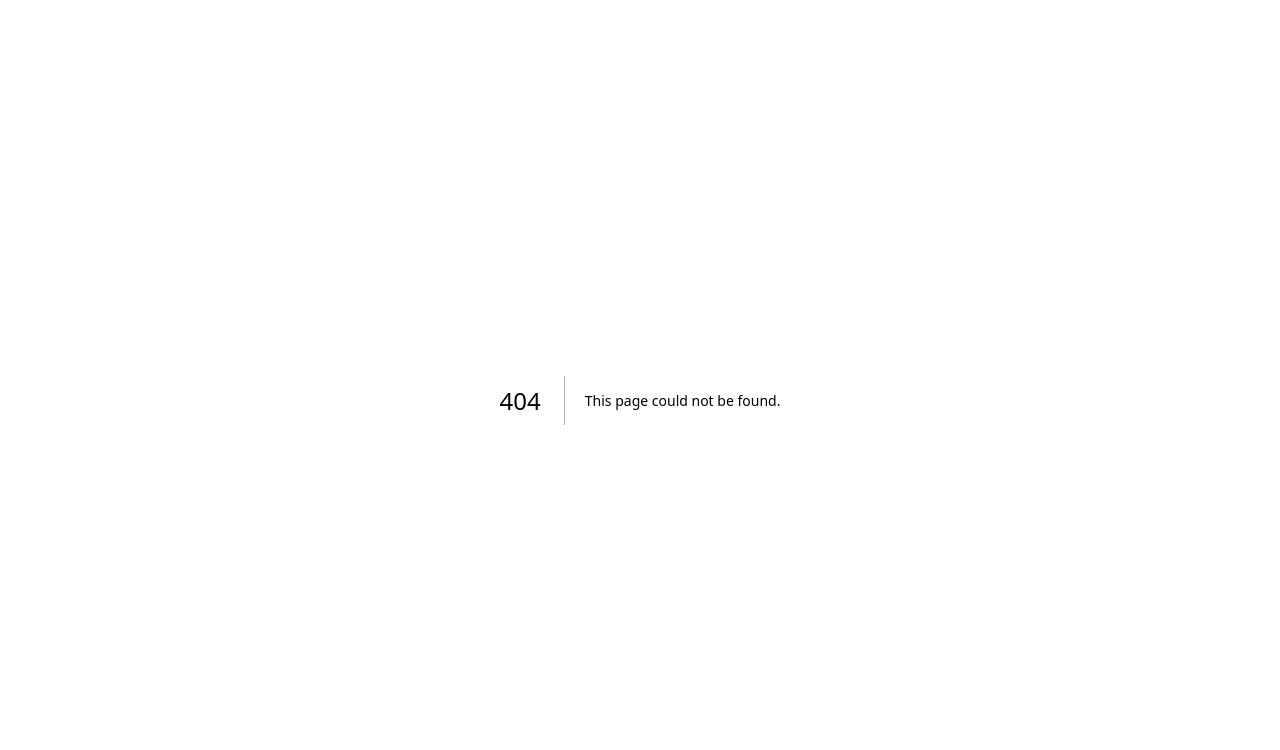
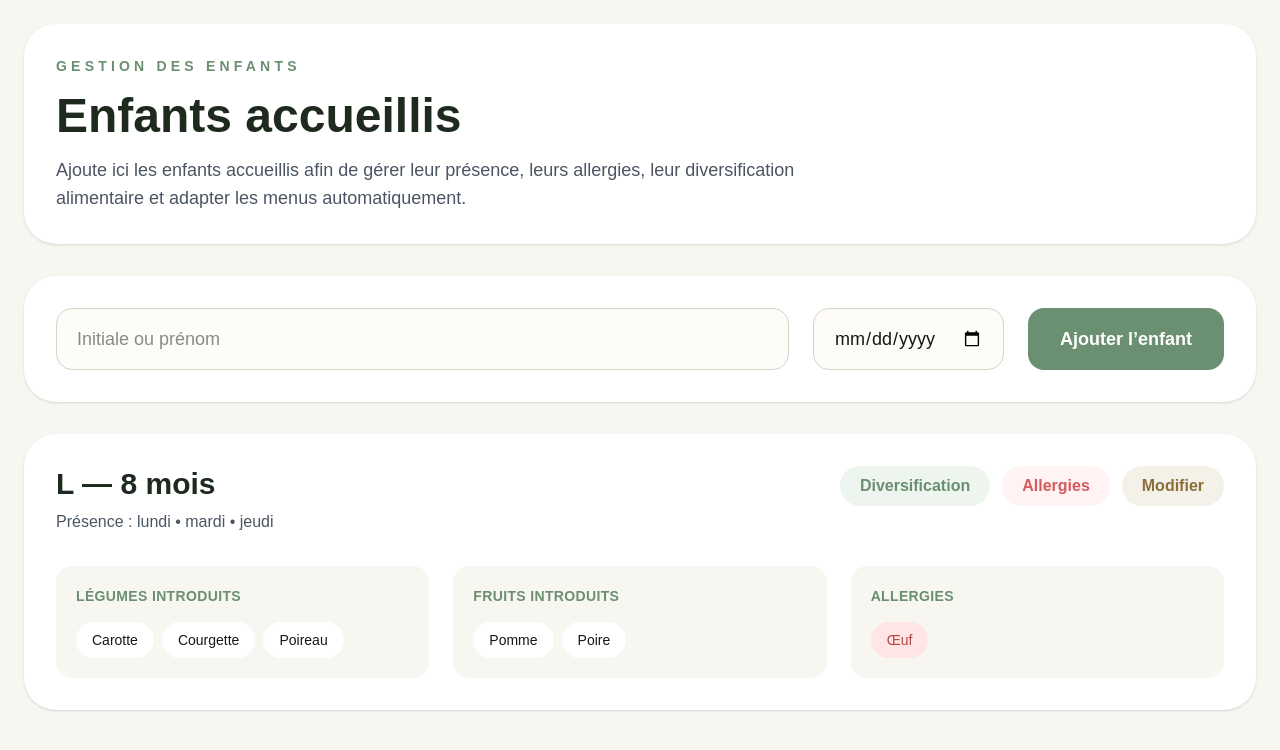
Before and after one commit to Cyn00thia/les-petits-koalas, a Next.js app: page /enfants in a window 1280 px wide. Before the commit this address had no page. Shown: the top 750 px of the page. Built offline with nearby package versions, Linux system fonts and the light colour scheme.

Commit message:
creation page enfants

```diff
--- /dev/null
+++ b/app/enfants/page.tsx
@@ -0,0 +1,122 @@
+export default function EnfantsPage() {
+  return (
+    <main className="min-h-screen bg-[#F8F6F1] p-6">
+      <div className="mx-auto max-w-7xl">
+        <div className="rounded-[2rem] bg-white p-8 shadow-sm">
+          <p className="text-sm font-bold uppercase tracking-[0.3em] text-[#6B8F71]">
+            Gestion des enfants
+          </p>
+
+          <h1 className="mt-4 text-5xl font-black text-[#1F2A1F]">
+            Enfants accueillis
+          </h1>
+
+          <p className="mt-4 max-w-3xl text-lg text-[#4B5563]">
+            Ajoute ici les enfants accueillis afin de gérer leur présence,
+            leurs allergies, leur diversification alimentaire et adapter les
+            menus automatiquement.
+          </p>
+        </div>
+
+        <section className="mt-8 rounded-[2rem] bg-white p-8 shadow-sm">
+          <div className="flex flex-col gap-6 lg:flex-row">
+            <input
+              type="text"
+              placeholder="Initiale ou prénom"
+              className="flex-1 rounded-2xl border border-[#D9D4C7] bg-[#FDFCF9] px-5 py-4 text-lg outline-none"
+            />
+
+            <input
+              type="date"
+              className="rounded-2xl border border-[#D9D4C7] bg-[#FDFCF9] px-5 py-4 text-lg outline-none"
+            />
+
+            <button className="rounded-2xl bg-[#6B8F71] px-8 py-4 text-lg font-bold text-white transition hover:bg-[#5A7B60]">
+              Ajouter l’enfant
+            </button>
+          </div>
+        </section>
+
+        <section className="mt-8 grid gap-6">
+          <article className="rounded-[2rem] bg-white p-8 shadow-sm">
+            <div className="flex flex-col gap-6 lg:flex-row lg:items-start lg:justify-between">
+              <div>
+                <h2 className="text-3xl font-black text-[#1F2A1F]">
+                  L — 8 mois
+                </h2>
+
+                <p className="mt-2 text-[#4B5563]">
+                  Présence : lundi • mardi • jeudi
+                </p>
+              </div>
+
+              <div className="flex flex-wrap gap-3">
+                <button className="rounded-full bg-[#EEF4EE] px-5 py-2 font-bold text-[#6B8F71]">
+                  Diversification
+                </button>
+
+                <button className="rounded-full bg-[#FFF3F3] px-5 py-2 font-bold text-[#D45B5B]">
+                  Allergies
+                </button>
+
+                <button className="rounded-full bg-[#F4F1E8] px-5 py-2 font-bold text-[#8A6E3B]">
+                  Modifier
+                </button>
+              </div>
+            </div>
+
+            <div className="mt-8 grid gap-6 lg:grid-cols-3">
+              <div className="rounded-2xl bg-[#F8F6F1] p-5">
+                <p className="text-sm font-bold uppercase tracking-wide text-[#6B8F71]">
+                  Légumes introduits
+                </p>
+
+                <div className="mt-4 flex flex-wrap gap-2">
+                  <span className="rounded-full bg-white px-4 py-2 text-sm">
+                    Carotte
+                  </span>
+
+                  <span className="rounded-full bg-white px-4 py-2 text-sm">
+                    Courgette
+                  </span>
+
+                  <span className="rounded-full bg-white px-4 py-2 text-sm">
+                    Poireau
+                  </span>
+                </div>
+              </div>
+
+              <div className="rounded-2xl bg-[#F8F6F1] p-5">
+                <p className="text-sm font-bold uppercase tracking-wide text-[#6B8F71]">
+                  Fruits introduits
+                </p>
+
+                <div className="mt-4 flex flex-wrap gap-2">
+                  <span className="rounded-full bg-white px-4 py-2 text-sm">
+                    Pomme
+                  </span>
+
+                  <span className="rounded-full bg-white px-4 py-2 text-sm">
+                    Poire
+                  </span>
+                </div>
+              </div>
+
+              <div className="rounded-2xl bg-[#F8F6F1] p-5">
+                <p className="text-sm font-bold uppercase tracking-wide text-[#6B8F71]">
+                  Allergies
+                </p>
+
+                <div className="mt-4 flex flex-wrap gap-2">
+                  <span className="rounded-full bg-[#FFE5E5] px-4 py-2 text-sm text-[#B54747]">
+                    Œuf
+                  </span>
+                </div>
+              </div>
+            </div>
+          </article>
+        </section>
+      </div>
+    </main>
+  );
+}
```
